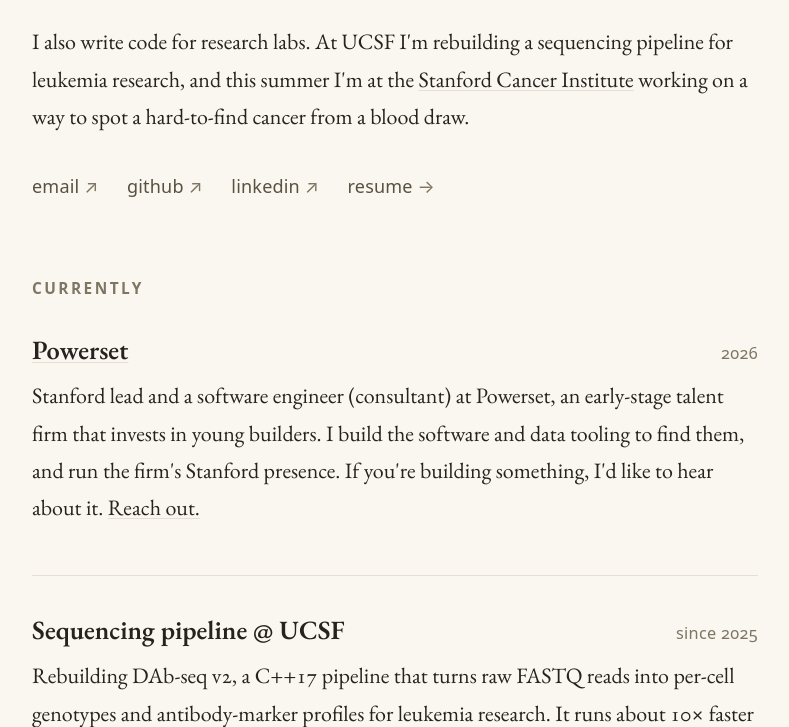
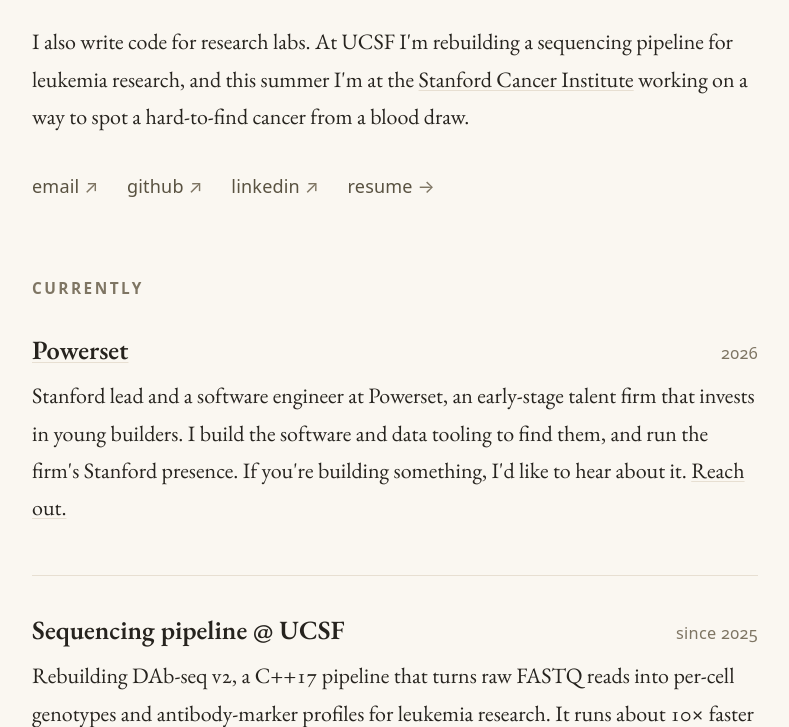
Before and after one commit to gjberger/personal_site, an Astro site: page / in a window 1280 px wide. Shown: the part 442-1169 px from the top of the page, without its empty margins (245-1034 px from the left). Built offline with nearby package versions, Linux system fonts and the light colour scheme; Astro itself is replaced by a stand-in of ours.

Commit message:
Update index.astro

```diff
--- a/src/pages/index.astro
+++ b/src/pages/index.astro
@@ -35,7 +35,7 @@ import Base from "../layouts/Base.astro";
         <span class="when">2026</span>
       </div>
       <p>
-        Stanford lead and a software engineer (consultant) at Powerset, an
+        Stanford lead and a software engineer at Powerset, an
         early-stage talent firm that invests in young builders. I build the
         software and data tooling to find them, and run the firm's Stanford
         presence. If you're building something, I'd like to hear about it.
```
